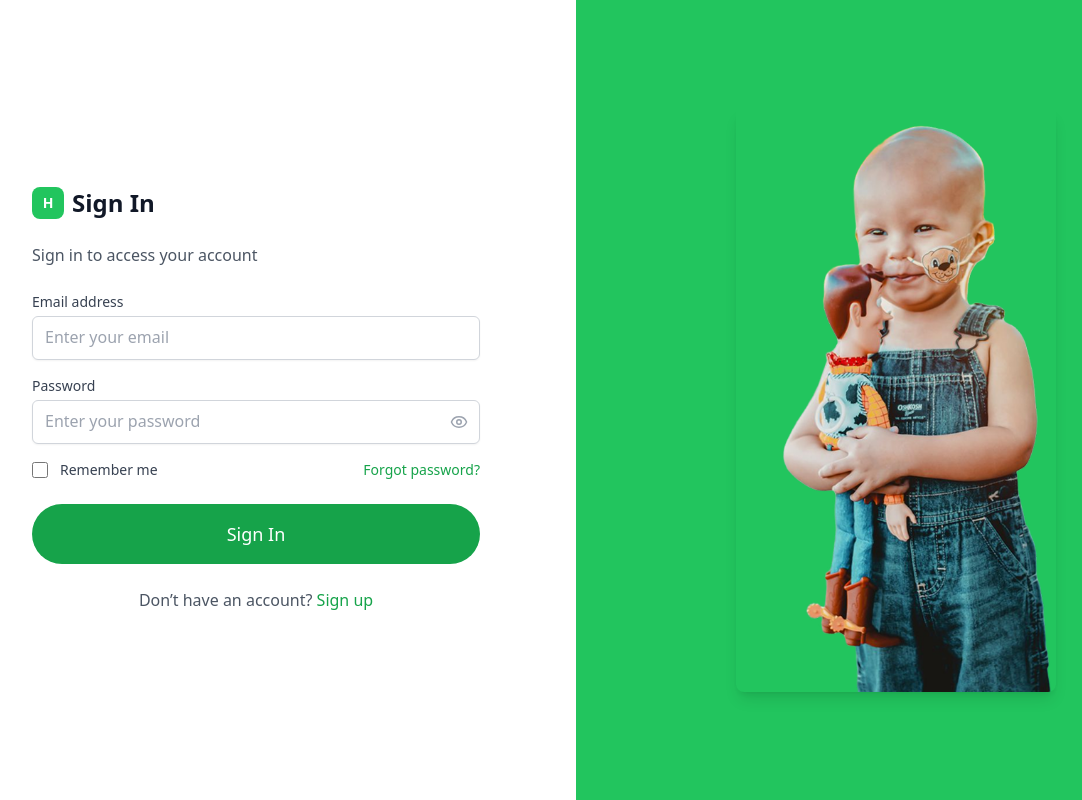
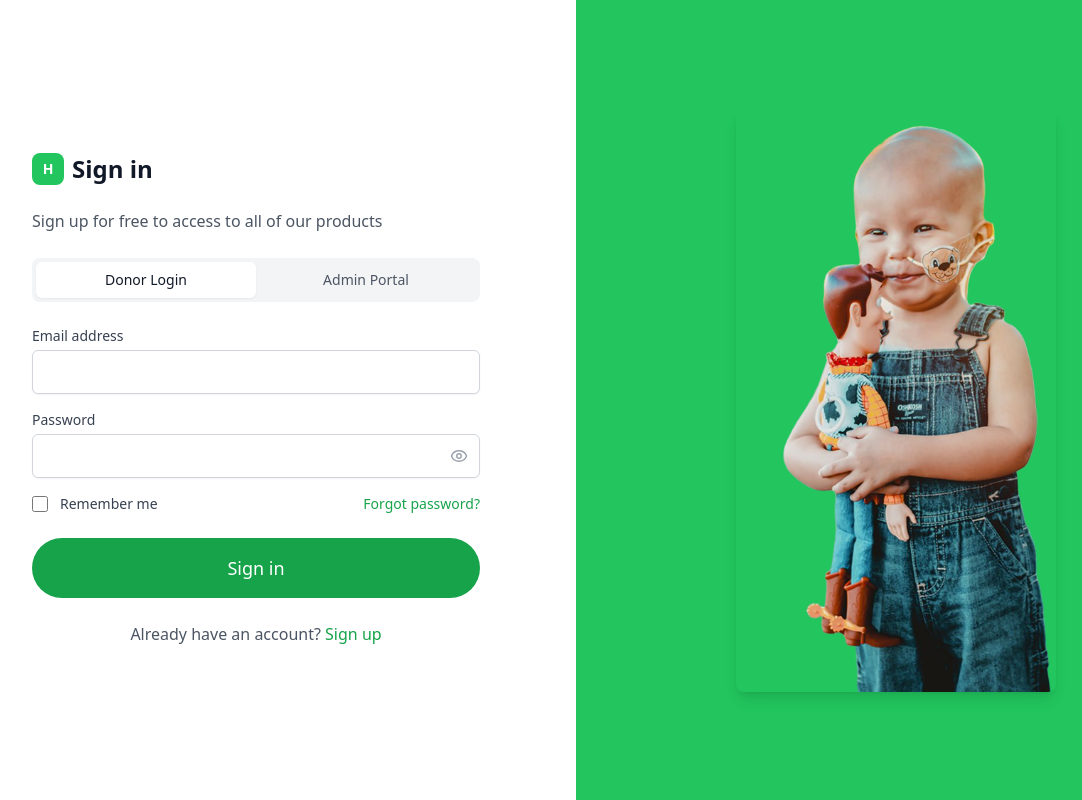
Before and after one commit to KhanalShubham/Front_end_5th_sem, a React (Vite) app: page /login in a window 1280 px wide. Shown: the whole page, without its empty margins (64-1146 px from the left). Built offline with nearby package versions, Linux system fonts and the light colour scheme.

Commit message:
admin portal was designed in the login page

```diff
--- a/src/components/buttons.jsx
+++ b/src/components/buttons.jsx
@@ -1,5 +1,3 @@
-"use client"
-
 const Button = ({
   children,
   variant = "primary",
--- a/src/components/ui/CampaignCard.jsx
+++ b/src/components/ui/CampaignCard.jsx
@@ -1,5 +1,7 @@
-import { Link } from "react-router-dom"
-import ProgressBar from "./ProgressBar"
+import { Link } from "lucide-react"
+import ProgressBar from "../progress-bar"
+import React from "react"
+
 
 const CampaignCard = ({ id, title, description, image, raised, goal, daysLeft, progress, className = "" }) => {
   return (
--- a/src/components/ui/DonationCard.jsx
+++ b/src/components/ui/DonationCard.jsx
@@ -1,6 +1,6 @@
 import { Link } from "react-router-dom"
-import ProgressBar from "./ProgressBar"
-import Badge from "./Badge"
+import ProgressBar from "../progress-bar"
+import Badge from "../badge"
 
 const DonationCard = ({
   id,
--- a/src/pages/DashboardPage.jsx
+++ /dev/null
@@ -1,7 +0,0 @@
-import React from 'react'
-
-export default function DashboardPage() {
-  return (
-    <div>DashboardPage</div>
-  )
-}
--- a/src/pages/LoginPage.jsx
+++ b/src/pages/LoginPage.jsx
@@ -1,13 +1,149 @@
-import { useNavigate } from "react-router-dom";
-import LoginForm from "../components/auth/LoginForm";
-export default function Login(){
-  const navigate = useNavigate();
+"use client"
 
-  const handleNavigate=(e)=>{
-    e.preventDefault();
-    navigate("/register");
-    };
-    return (
-            <LoginForm/>
-    );
+import { useState } from "react"
+import { Link } from "react-router-dom"
+import AuthLayout from "../components/AuthLayout"
+import Input from "../components/ui/Input"
+import PasswordInput from "../components/ui/PassowrdInput"
+import Checkbox from "../components/ui/Checkbox"
+import Button from "../components/buttons"
+
+const LoginPage = () => {
+  const [formData, setFormData] = useState({
+    email: "",
+    password: "",
+  })
+
+  const [errors, setErrors] = useState({})
+  const [rememberMe, setRememberMe] = useState(false)
+  const [loginType, setLoginType] = useState("donor") // 'donor' or 'admin'
+
+  const handleChange = (e) => {
+    const { name, value } = e.target
+    setFormData({
+      ...formData,
+      [name]: value,
+    })
+  }
+
+  const validateForm = () => {
+    const newErrors = {}
+
+    // Email validation
+    if (!formData.email) {
+      newErrors.email = "Email is required"
+    } else if (!/\S+@\S+\.\S+/.test(formData.email)) {
+      newErrors.email = "Email is invalid"
+    }
+
+    // Password validation
+    if (!formData.password) {
+      newErrors.password = "Password is required"
+    }
+
+    setErrors(newErrors)
+    return Object.keys(newErrors).length === 0
+  }
+
+  const handleSubmit = (e) => {
+    e.preventDefault()
+
+    if (validateForm()) {
+      console.log("Form submitted:", formData, "Type:", loginType)
+      if (loginType === "admin") {
+        // Redirect to admin dashboard
+        window.location.href = "/admin/dashboard"
+      } else {
+        // Redirect to donor dashboard
+        window.location.href = "/dashboard"
+      }
+    }
+  }
+
+  return (
+    <AuthLayout image="https://hebbkx1anhila5yf.public.blob.vercel-storage.com/image-8oqACkcStUBNLaOVjo9qiNaswl1DGc.png">
+      <div className="animate-fadeInUp">
+        <div className="flex items-center mb-6">
+          <div className="w-8 h-8 bg-green-500 rounded-lg flex items-center justify-center mr-2">
+            <span className="text-white font-bold text-sm">H</span>
+          </div>
+          <h1 className="text-2xl font-bold text-gray-900">{loginType === "admin" ? "Admin Portal" : "Sign in"}</h1>
+        </div>
+
+        <p className="text-gray-600 mb-6">
+          {loginType === "admin"
+            ? "Access the administrative dashboard"
+            : "Sign up for free to access to all of our products"}
+        </p>
+
+        <div className="flex mb-6 bg-gray-100 rounded-lg p-1">
+          <button
+            type="button"
+            onClick={() => setLoginType("donor")}
+            className={`flex-1 py-2 px-4 rounded-md text-sm font-medium transition-colors ${
+              loginType === "donor" ? "bg-white text-gray-900 shadow-sm" : "text-gray-600 hover:text-gray-900"
+            }`}
+          >
+            Donor Login
+          </button>
+          <button
+            type="button"
+            onClick={() => setLoginType("admin")}
+            className={`flex-1 py-2 px-4 rounded-md text-sm font-medium transition-colors ${
+              loginType === "admin" ? "bg-white text-gray-900 shadow-sm" : "text-gray-600 hover:text-gray-900"
+            }`}
+          >
+            Admin Portal
+          </button>
+        </div>
+
+        <form onSubmit={handleSubmit}>
+          <Input
+            label="Email address"
+            type="email"
+            name="email"
+            value={formData.email}
+            onChange={handleChange}
+            required
+            error={errors.email}
+          />
+
+          <PasswordInput
+            label="Password"
+            name="password"
+            value={formData.password}
+            onChange={handleChange}
+            required
+            error={errors.password}
+          />
+
+          <div className="flex items-center justify-between mt-4">
+            <Checkbox
+              id="remember-me"
+              label="Remember me"
+              checked={rememberMe}
+              onChange={() => setRememberMe(!rememberMe)}
+            />
+
+            <Link to="/forgot-password" className="text-sm text-green-600 hover:text-green-700">
+              Forgot password?
+            </Link>
+          </div>
+
+          <Button type="submit" variant="primary" size="large" className="w-full mt-6 bg-green-600 hover:bg-green-700">
+            Sign in
+          </Button>
+        </form>
+
+        <p className="text-center text-gray-600 mt-6">
+          Already have an account?{" "}
+          <Link to="/signup" className="text-green-600 hover:text-green-700 font-medium">
+            Sign up
+          </Link>
+        </p>
+      </div>
+    </AuthLayout>
+  )
 }
+
+export default LoginPage
--- a/src/pages/dashboard/DashboardHome.jsx
+++ b/src/pages/dashboard/DashboardHome.jsx
@@ -3,7 +3,7 @@
 import { useState, useEffect } from "react"
 import { Heart, Users, DollarSign, TrendingUp, ArrowRight } from "lucide-react"
 import { Link } from "react-router-dom"
-import DashboardLayout from "../../layouts/DashboardLayout"
+import DashboardLayout from "../../layouts/Dashboard-layout"
 import StatCard from "../../components/ui/StatCard"
 import DiseaseCard from "../../components/ui/DiseaseCard"
 import CampaignCard from "../../components/ui/CampaignCard"
--- a/src/pages/dashboard/DonationDetailPage.jsx
+++ b/src/pages/dashboard/DonationDetailPage.jsx
@@ -15,9 +15,9 @@ import {
   DollarSign,
   ChevronLeft,
 } from "lucide-react"
-import DashboardLayout from "../../layouts/DashboardLayout"
-import ProgressBar from "../../components/ui/ProgressBar"
-import Button from "../../components/Button"
+import DashboardLayout from "../../layouts/Dashboard-layout"
+import ProgressBar from "../../components/progress-bar"
+import Button from "../../components/buttons"
 import Tabs from "../../components/ui/Tabs"
 
 const DonationDetailPage = () => {
--- a/src/pages/dashboard/DonationPage.jsx
+++ b/src/pages/dashboard/DonationPage.jsx
@@ -2,7 +2,7 @@
 
 import { useState, useEffect } from "react"
 import { Search, Filter, ChevronDown } from "lucide-react"
-import DashboardLayout from "../../layouts/DashboardLayout"
+import DashboardLayout from "../../layouts/Dashboard-layout"
 import DonationCard from "../../components/ui/DonationCard"
 import Tabs from "../../components/ui/Tabs"
 
--- a/src/pages/dashboard/ProfilePage.jsx
+++ b/src/pages/dashboard/ProfilePage.jsx
@@ -1,8 +1,8 @@
 "use client"
 
 import { Heart, Calendar, MapPin, Mail, Phone, Clock, Award } from "lucide-react"
-import DashboardLayout from "../../layouts/DashboardLayout"
-import Button from "../../components/Button"
+import DashboardLayout from "../../layouts/Dashboard-layout"
+import Button from "../../components/buttons"
 import Tabs from "../../components/ui/Tabs"
 
 const ProfilePage = () => {
--- a/src/pages/dashboard/SettingsPage.jsx
+++ b/src/pages/dashboard/SettingsPage.jsx
@@ -2,11 +2,11 @@
 
 import { useState } from "react"
 import { Save, User, Bell, CreditCard, Shield, Wallet } from "lucide-react"
-import DashboardLayout from "../../layouts/DashboardLayout"
+import DashboardLayout from "../../layouts/Dashboard-layout"
 import Input from "../../components/ui/Input"
-import PasswordInput from "../../components/ui/PasswordInput"
+import PasswordInput from "../../components/ui/PassowrdInput"
 import Checkbox from "../../components/ui/Checkbox"
-import Button from "../../components/Button"
+import Button from "../../components/buttons"
 
 const SettingsPage = () => {
   // Profile settings
--- a/src/routers/AppRouter.jsx
+++ b/src/routers/AppRouter.jsx
@@ -2,15 +2,23 @@ import { BrowserRouter, Route, Routes } from "react-router-dom"
 import Homepage from "../pages/Homepage"
 import LoginPage from "../pages/LoginPage"
 import SignupPage from "../pages/SignupPage"
-import DashboardPage from "../pages/DashboardPage"
+import DashboardHome from "../pages/dashboard/DashboardHome"
+import DonationsPage from "../pages/dashboard/DonationPage"
+import DonationDetailPage from "../pages/dashboard/DonationDetailPage"
+import SettingsPage from "../pages/dashboard/SettingsPage"
+import ProfilePage from "../pages/dashboard/ProfilePage"
 
 const AppRouter = () => (
   <BrowserRouter>
     <Routes>
       <Route path="/" element={<Homepage />} />
-      <Route path="login"element={<LoginPage/>}/>
-      <Route path="signup"element={<SignupPage/>}/>
-      <Route path="dashboard" element={<DashboardPage/>}/>
+      <Route path="/login" element={<LoginPage />} />
+      <Route path="/signup" element={<SignupPage />} />
+      <Route path="/dashboard" element={<DashboardHome />} />
+      <Route path="/dashboard/donations" element={<DonationsPage />} />
+      <Route path="/dashboard/donations/:id" element={<DonationDetailPage />} />
+      <Route path="/dashboard/settings" element={<SettingsPage />} />
+      <Route path="/dashboard/profile" element={<ProfilePage />} />
     </Routes>
   </BrowserRouter>
 )
```
